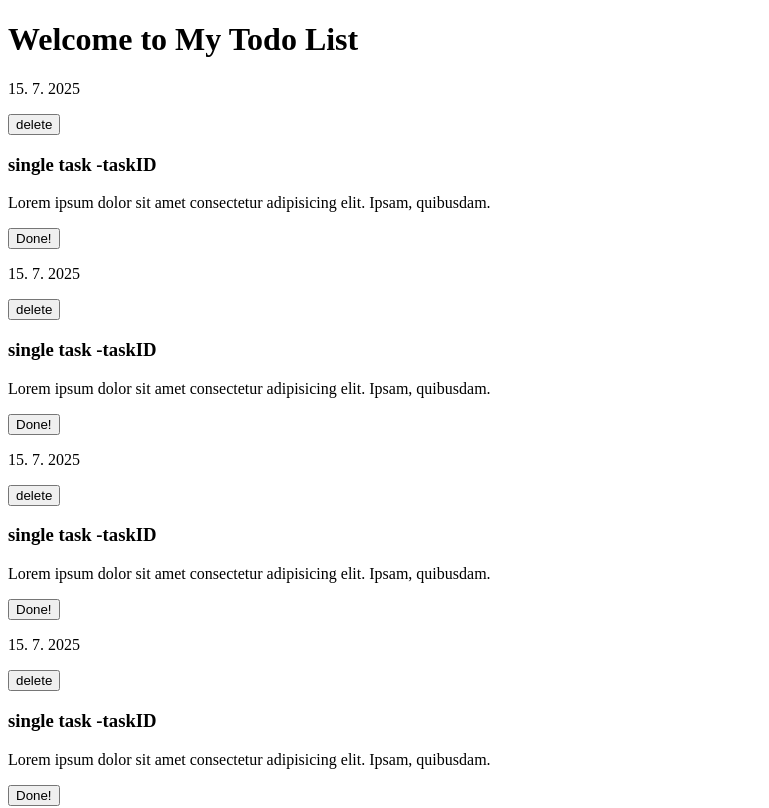
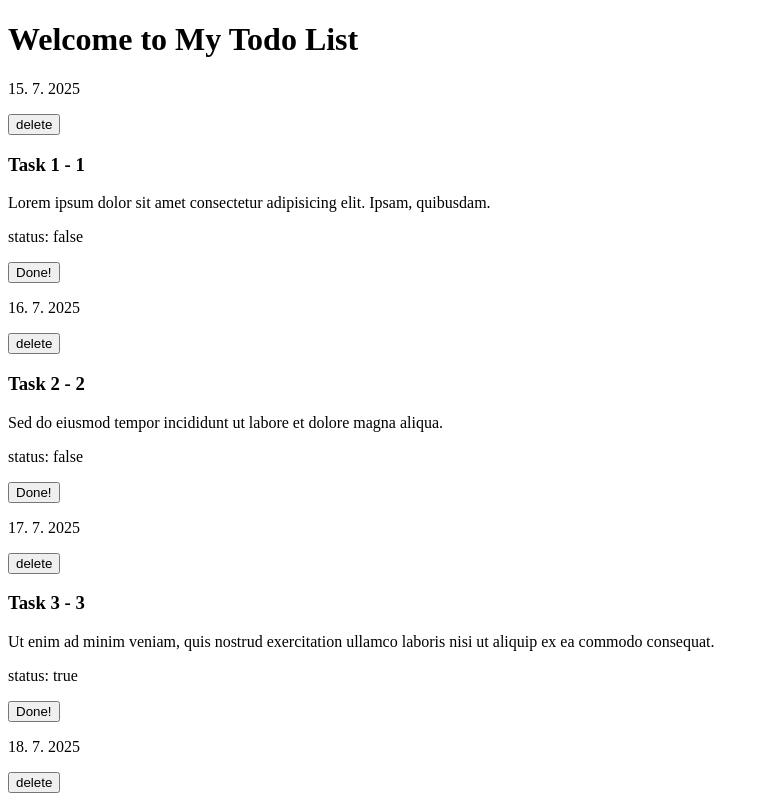
Before and after one commit to stakic-igor/my-todo-list, a Vue app: page / in a window 1280 px wide. Shown: the top 808 px of the page, without its empty margins (0-769 px from the left). Built offline with nearby package versions, Linux system fonts and the light colour scheme.

Commit message:
add tasks dummy data and use props on component

```diff
--- a/src/App.vue
+++ b/src/App.vue
@@ -1,12 +1,27 @@
 <script setup>
   import SingleTask from './components/SingleTask.vue';
+
+
+  const tasks = [
+    { id: 1, isCompleted: false, date: '15. 7. 2025', title: 'Task 1', description: 'Lorem ipsum dolor sit amet consectetur adipisicing elit. Ipsam, quibusdam.' },
+    { id: 2, isCompleted: false, date: '16. 7. 2025', title: 'Task 2', description: 'Sed do eiusmod tempor incididunt ut labore et dolore magna aliqua.' },
+    { id: 3, isCompleted: true, date: '17. 7. 2025', title: 'Task 3', description: 'Ut enim ad minim veniam, quis nostrud exercitation ullamco laboris nisi ut aliquip ex ea commodo consequat.' },
+    { id: 4, isCompleted: true, date: '18. 7. 2025', title: 'Task 4', description: 'Duis aute irure dolor in reprehenderit in voluptate velit esse cillum dolore eu fugiat nulla pariatur.' },
+    { id: 5, isCompleted: false, date: '19. 7. 2025', title: 'Task 5', description: 'Excepteur sint occaecat cupidatat non proident, sunt in culpa qui officia deserunt mollit anim id est laborum.' }
+  ];
 
 </script>
 
 <template>
  <h1>Welcome to My Todo List</h1>
- <div v-for="i in 5" :key="i">
-   <SingleTask />
+ <div v-for="task in tasks" :key="task.id">
+  <SingleTask
+    :id="task.id"
+    :title="task.title"
+    :description="task.description"
+    :date="task.date"
+    :isCompleted="task.isCompleted"
+    />
  </div>
 </template>
 
--- a/src/components/SingleTask.vue
+++ b/src/components/SingleTask.vue
@@ -1,14 +1,22 @@
-<script setup></script>
+<script setup>
+
+const props = defineProps({
+    id: Number,
+    date: String,
+    isCompleted: Boolean,
+    title: String,
+    description: String
+});
+
+</script>
 
 <template>
     <div>
-        <p>15. 7. 2025</p>
+        <p>{{ props.date }}</p>
         <button>delete</button>
     </div>
-    <h3>single task -taskID</h3>
-    <p>
-        Lorem ipsum dolor sit amet consectetur adipisicing elit.
-        Ipsam, quibusdam.
-    </p>
+    <h3>{{ props.title }} - {{ props.id }}</h3>
+    <p>{{ props.description }}</p>
+    <p>status: {{ props.isCompleted }}</p>
     <button>Done!</button>
 </template>
```
